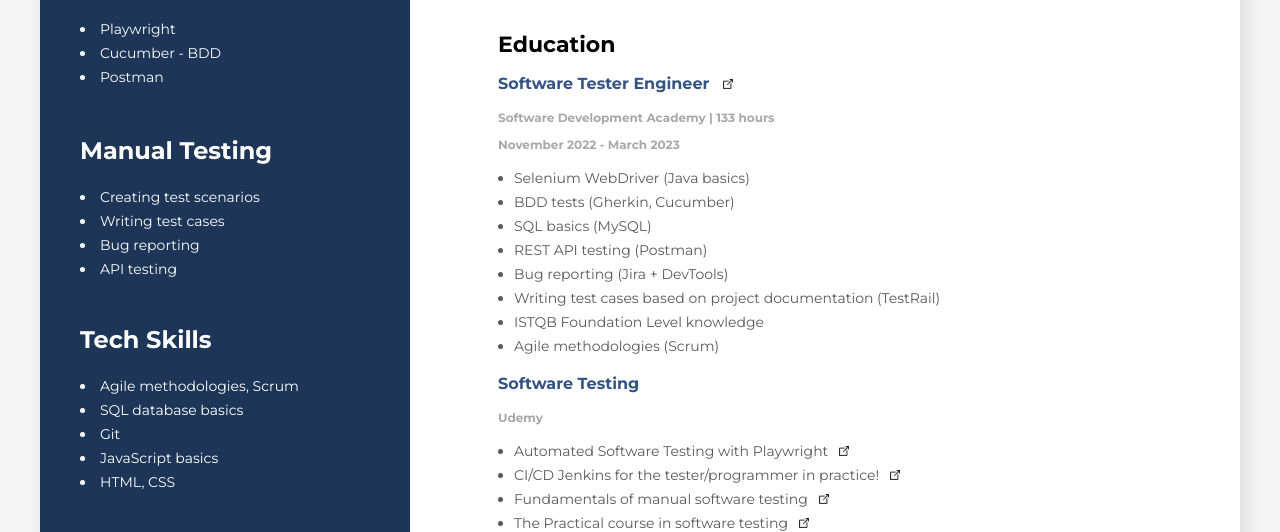
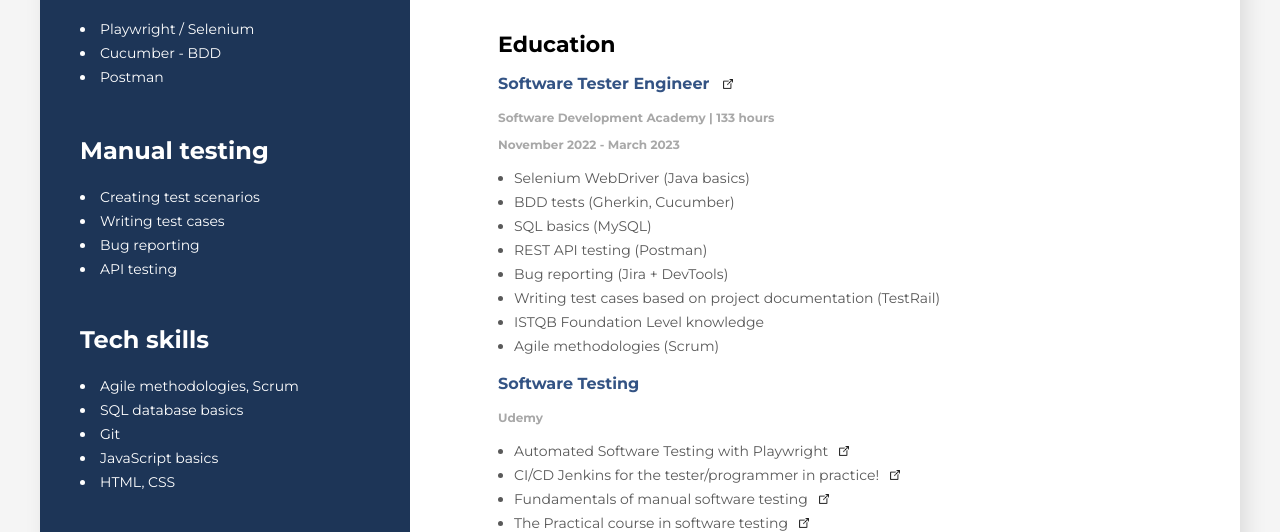
Before and after one commit to adamcegielka/cv_adam_cegielka, a website: page index.html in a window 1280 px wide. Shown: the part 613-1145 px from the top of the page. Drawn offline with Linux system fonts and the light colour scheme.

Commit message:
add new skill

```diff
--- a/index.html
+++ b/index.html
@@ -211,7 +211,7 @@
         <h2 class="header-secondary">Automated testing</h2>
         <ul class="list-secondary">
           <li>
-            <span class="list-secondary-item">Playwright</span>
+            <span class="list-secondary-item">Playwright / Selenium</span>
           </li>
           <li>
             <span class="list-secondary-item">Cucumber - BDD</span>
@@ -223,7 +223,7 @@
       </div>
       <!-- Manual Testing -->
       <div class="tech-skills-block">
-        <h2 class="header-secondary">Manual Testing</h2>
+        <h2 class="header-secondary">Manual testing</h2>
         <ul class="list-secondary">
           <li>
             <span class="list-secondary-item">Creating test scenarios</span>
@@ -239,7 +239,7 @@
       </div>
       <!-- Tech Skills -->
       <div class="soft-skills-block">
-        <h2 class="header-secondary">Tech Skills</h2>
+        <h2 class="header-secondary">Tech skills</h2>
         <ul class="list-secondary">
           <li>
             <span class="list-secondary-item">Agile methodologies, Scrum</span>
```
Also changed, not shown: index_pl.html (+1 -1 lines).
